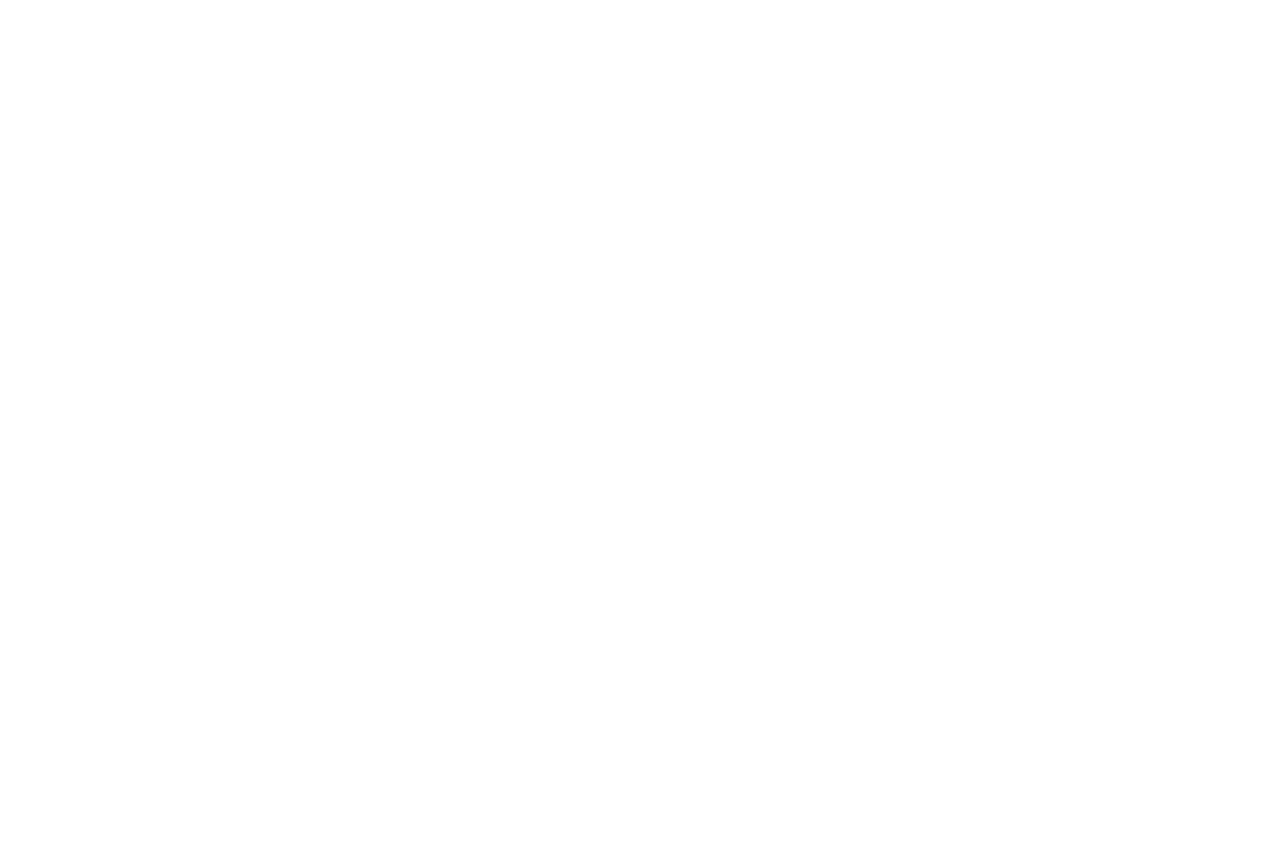
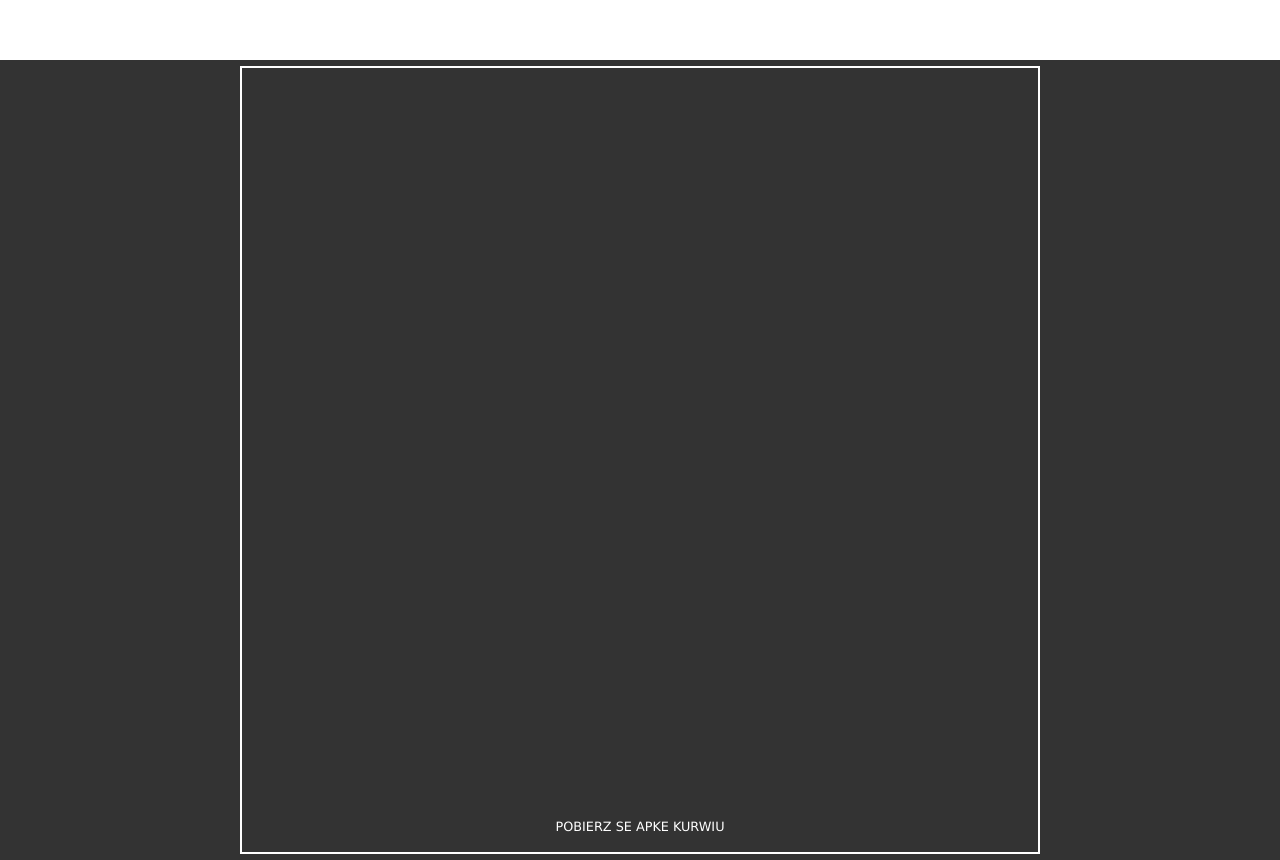
Before and after one commit to n02b3rt/palone, a Next.js app: page / in a window 1280 px wide. Shown: the part 740-1600 px from the top of the page. Before the commit the page ends 800 px from the top, so only its background shows below. Built offline with nearby package versions, Linux system fonts and the light colour scheme.

Commit message:
added main page

```diff
--- /dev/null
+++ b/components/Hero.jsx
@@ -0,0 +1,14 @@
+import styles from './Hero.module.scss';
+
+const Hero = () => {
+  return (
+    <div className={styles.hero}>
+      <figure className={styles.imageBox}></figure>
+      <a href='#chuj' className={styles.btn}>
+        POBIERZ SE APKE KURWIU
+      </a>
+    </div>
+  );
+};
+
+export default Hero;
--- /dev/null
+++ b/components/Hero.module.scss
@@ -0,0 +1,28 @@
+.hero {
+  height: 100vh;
+  display: flex;
+  flex-direction: column;
+  align-items: center;
+  justify-content: center;
+  background: #333;
+  position: relative;
+}
+
+.imageBox {
+  width: 800px;
+  height: 800px;
+  border: 2px solid white;
+}
+
+.btn {
+  outline: none;
+  border: none;
+  background: none;
+  color: #fff;
+  cursor: pointer;
+  position: absolute;
+  font-size: 0.5rem;
+  // letter-spacing: -1px;
+  font-weight: 200;
+  bottom: 1rem;
+}
--- /dev/null
+++ b/components/Main.jsx
@@ -0,0 +1,7 @@
+import styles from './Main.module.scss';
+
+const Main = ({ display }) => {
+  return <main className={`${styles.main} ${display ? 'visible' : 'invisible'}`}>Main sec</main>;
+};
+
+export default Main;
--- /dev/null
+++ b/components/Main.module.scss
@@ -0,0 +1,3 @@
+.main {
+  height: 100vh;
+}
--- a/pages/index.js
+++ b/pages/index.js
@@ -1,13 +1,24 @@
-import styles from '../styles/Home.module.scss';
 import Head from 'next/head';
+import { useState } from 'react';
+import Hero from '../components/Hero';
+import Main from '../components/Main';
 
 const Home = () => {
+  const [visible, setVisible] = useState(false);
+
+  const display = async () => setVisible(true);
+
+  setTimeout(display, 5000);
+
   return (
     <>
       <Head>
         <title>Palone App</title>
       </Head>
-      <div className={styles.home}>asdasdsdasds</div>;
+      <div>
+        <Main display={visible} />
+        <Hero />
+      </div>
     </>
   );
 };
--- a/styles/Home.module.scss
+++ /dev/null
@@ -1,5 +0,0 @@
-.home {
-  width: screen;
-  height: screen;
-  background: #333;
-}
--- a/styles/globals.scss
+++ b/styles/globals.scss
@@ -2,7 +2,9 @@ html,
 body {
   padding: 0;
   margin: 0;
-  font-family: -apple-system, BlinkMacSystemFont, Segoe UI, Roboto, Oxygen, Ubuntu, Cantarell, Fira Sans, Droid Sans, Helvetica Neue, sans-serif;
+  font-family: Verdana, Geneva, Tahoma, sans-serif;
+  color: #fff;
+  font-size: 1.6rem;
 }
 
 a {
@@ -12,6 +14,7 @@ a {
 
 * {
   box-sizing: border-box;
+  font-size: 62.5%;
 }
 
 @media (prefers-color-scheme: dark) {
@@ -23,3 +26,11 @@ a {
     background: black;
   }
 }
+
+.visible {
+  display: block;
+}
+
+.invisible {
+  display: none;
+}
```
Also changed, not shown: 1 other file (tests, documents, lock files or other folders).
